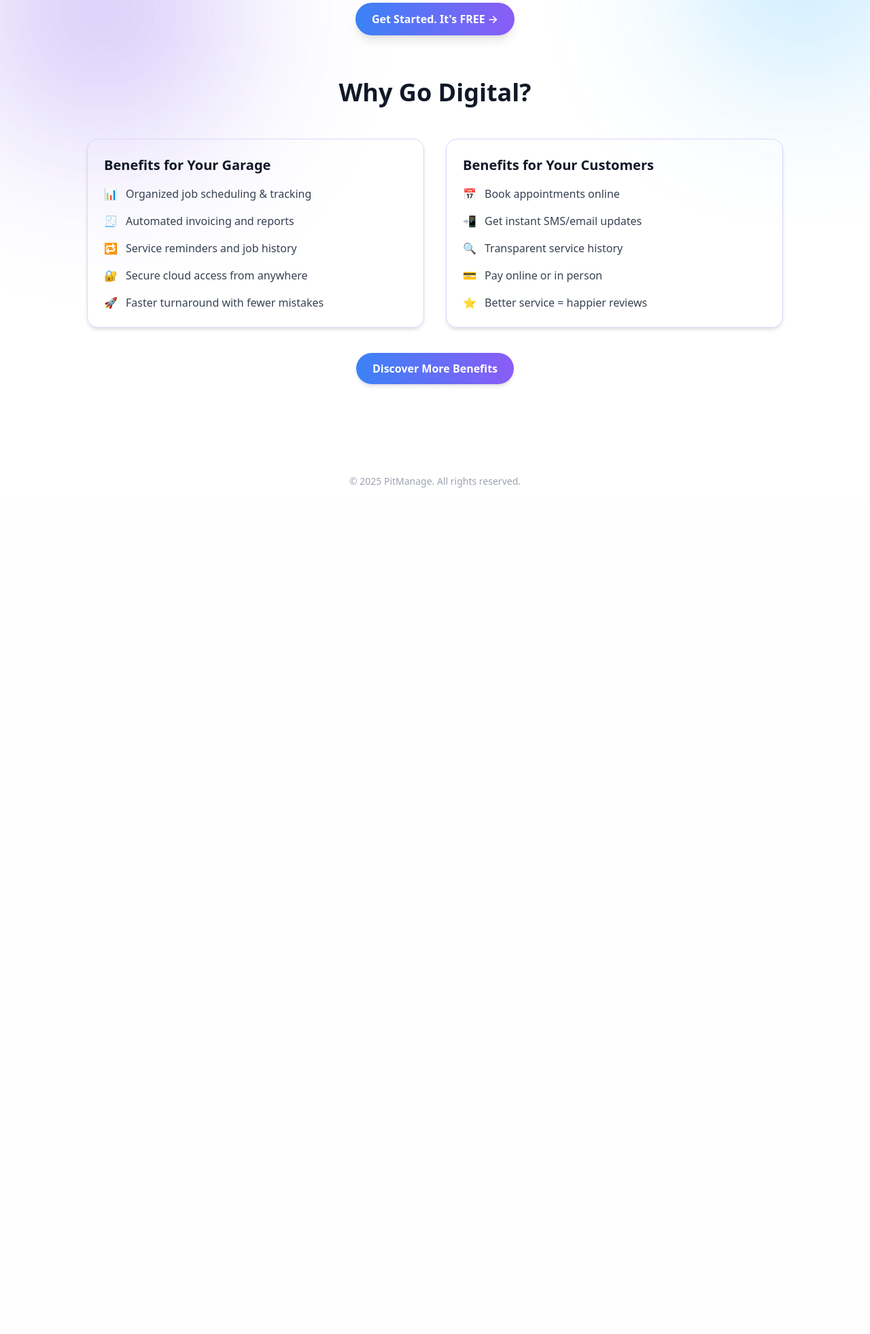
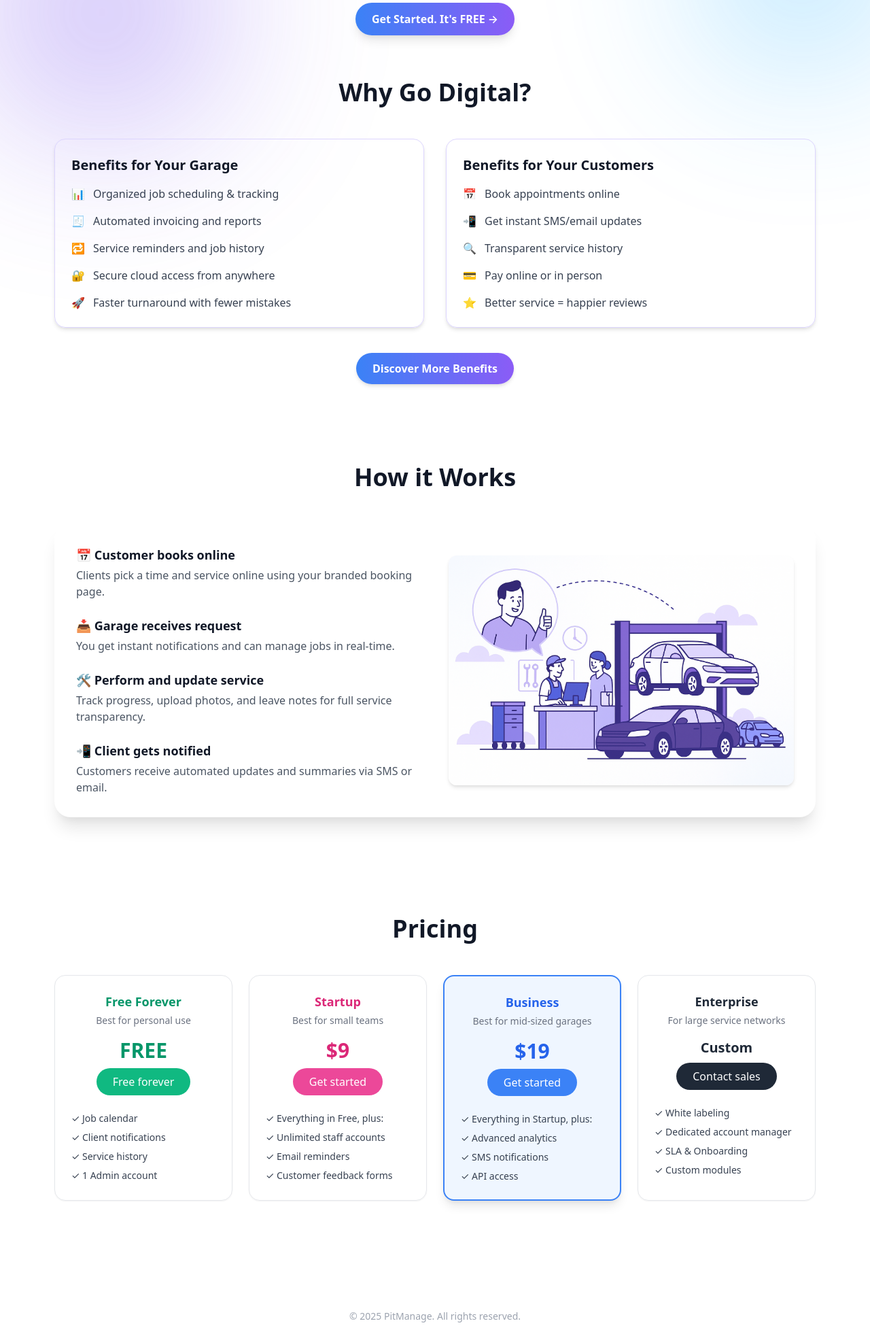
Before and after one commit to EdgarsMelnalksnis/pitManage, a PHP site: page / in a window 1280 px wide; the page is wider, and only the part inside the window is pictured. Shown: the part 356-2318 px from the top of that part at 68% size. Before the commit the page ends 1073 px from the top of that part, so only its background shows below. Run offline with PHP 8.4, Linux system fonts and the light colour scheme.

Commit message:
added prices section

```diff
--- a/index.php
+++ b/index.php
@@ -38,7 +38,7 @@
 
 <section class="w-full text-gray-900 py-16 px-4 md:px-8 lg:px-20">
   <h2 class="text-3xl md:text-4xl font-bold text-center mb-12">Why Go Digital?</h2>
-  <div class="grid grid-cols-1 md:grid-cols-2 gap-8 max-w-5xl mx-auto">
+  <div class="grid grid-cols-1 md:grid-cols-2 gap-8 max-w-6xl mx-auto">
     <!-- Garage Benefits -->
     <div class="p-6 rounded-2xl border border-purple-200 shadow-md bg-white/80 backdrop-blur">
       <h3 class="text-xl font-semibold mb-4">Benefits for Your Garage</h3>
@@ -69,5 +69,94 @@
   </div>
 </section>
 
+
+<section class="w-full text-gray-900 py-16 px-4 md:px-8 lg:px-20">
+  <h2 class="text-3xl md:text-4xl font-bold text-center mb-12">How it Works</h2>
+  <div class="flex flex-col lg:flex-row items-center gap-10 max-w-6xl mx-auto bg-white/80 backdrop-blur rounded-3xl shadow-xl p-8">
+    <!-- Text Steps -->
+    <div class="flex-1 space-y-6 text-left">
+      <div>
+        <h3 class="text-lg font-semibold mb-1">📅 Customer books online</h3>
+        <p class="text-gray-600">Clients pick a time and service online using your branded booking page.</p>
+      </div>
+      <div>
+        <h3 class="text-lg font-semibold mb-1">📥 Garage receives request</h3>
+        <p class="text-gray-600">You get instant notifications and can manage jobs in real-time.</p>
+      </div>
+      <div>
+        <h3 class="text-lg font-semibold mb-1">🛠️ Perform and update service</h3>
+        <p class="text-gray-600">Track progress, upload photos, and leave notes for full service transparency.</p>
+      </div>
+      <div>
+        <h3 class="text-lg font-semibold mb-1">📲 Client gets notified</h3>
+        <p class="text-gray-600">Customers receive automated updates and summaries via SMS or email.</p>
+      </div>
+    </div>
+    <!-- Image -->
+    <div class="flex-1">
+      <img src="/images/how-it-works.png" alt="Workshop and Happy Client" class="rounded-xl shadow-md">
+    </div>
+  </div>
+</section>
+
+
+<section class="w-full text-gray-900 py-20 px-4 md:px-8 lg:px-20 bg-white">
+  <h2 class="text-3xl md:text-4xl font-bold text-center mb-12">Pricing</h2>
+  <div class="grid grid-cols-1 md:grid-cols-2 lg:grid-cols-4 gap-6 max-w-7xl mx-auto text-center">
+    <!-- Free Plan -->
+    <div class="border rounded-2xl p-6 shadow-sm hover:shadow-lg transition">
+      <h3 class="text-lg font-semibold mb-1 text-green-600">Free Forever</h3>
+      <p class="text-sm text-gray-500 mb-4">Best for personal use</p>
+      <div class="text-3xl font-bold text-green-600 mb-2">FREE</div>
+      <button class="bg-green-500 text-white px-6 py-2 rounded-full font-medium hover:bg-green-600 transition">Free forever</button>
+      <ul class="mt-6 text-left text-sm space-y-2 text-gray-700">
+        <li>✓ Job calendar</li>
+        <li>✓ Client notifications</li>
+        <li>✓ Service history</li>
+        <li>✓ 1 Admin account</li>
+      </ul>
+    </div>
+    <!-- Basic Plan -->
+    <div class="border rounded-2xl p-6 shadow-sm hover:shadow-lg transition">
+      <h3 class="text-lg font-semibold mb-1 text-pink-600">Startup</h3>
+      <p class="text-sm text-gray-500 mb-4">Best for small teams</p>
+      <div class="text-3xl font-bold text-pink-600 mb-2">$9</div>
+      <button class="bg-pink-500 text-white px-6 py-2 rounded-full font-medium hover:bg-pink-600 transition">Get started</button>
+      <ul class="mt-6 text-left text-sm space-y-2 text-gray-700">
+        <li>✓ Everything in Free, plus:</li>
+        <li>✓ Unlimited staff accounts</li>
+        <li>✓ Email reminders</li>
+        <li>✓ Customer feedback forms</li>
+      </ul>
+    </div>
+    <!-- Business Plan -->
+    <div class="border-2 border-blue-500 rounded-2xl p-6 shadow-lg bg-blue-50">
+      <h3 class="text-lg font-semibold mb-1 text-blue-600">Business</h3>
+      <p class="text-sm text-gray-500 mb-4">Best for mid-sized garages</p>
+      <div class="text-3xl font-bold text-blue-600 mb-2">$19</div>
+      <button class="bg-blue-500 text-white px-6 py-2 rounded-full font-medium hover:bg-blue-600 transition">Get started</button>
+      <ul class="mt-6 text-left text-sm space-y-2 text-gray-700">
+        <li>✓ Everything in Startup, plus:</li>
+        <li>✓ Advanced analytics</li>
+        <li>✓ SMS notifications</li>
+        <li>✓ API access</li>
+      </ul>
+    </div>
+    <!-- Enterprise Plan -->
+    <div class="border rounded-2xl p-6 shadow-sm hover:shadow-lg transition">
+      <h3 class="text-lg font-semibold mb-1 text-gray-800">Enterprise</h3>
+      <p class="text-sm text-gray-500 mb-4">For large service networks</p>
+      <div class="text-xl font-bold text-gray-800 mb-2">Custom</div>
+      <button class="bg-gray-800 text-white px-6 py-2 rounded-full font-medium hover:bg-black transition">Contact sales</button>
+      <ul class="mt-6 text-left text-sm space-y-2 text-gray-700">
+        <li>✓ White labeling</li>
+        <li>✓ Dedicated account manager</li>
+        <li>✓ SLA & Onboarding</li>
+        <li>✓ Custom modules</li>
+      </ul>
+    </div>
+  </div>
+</section>
+
 </div>
 <?php include 'includes/footer.php'; ?>
```
Also changed, not shown: images/how-it-works.png (added).
